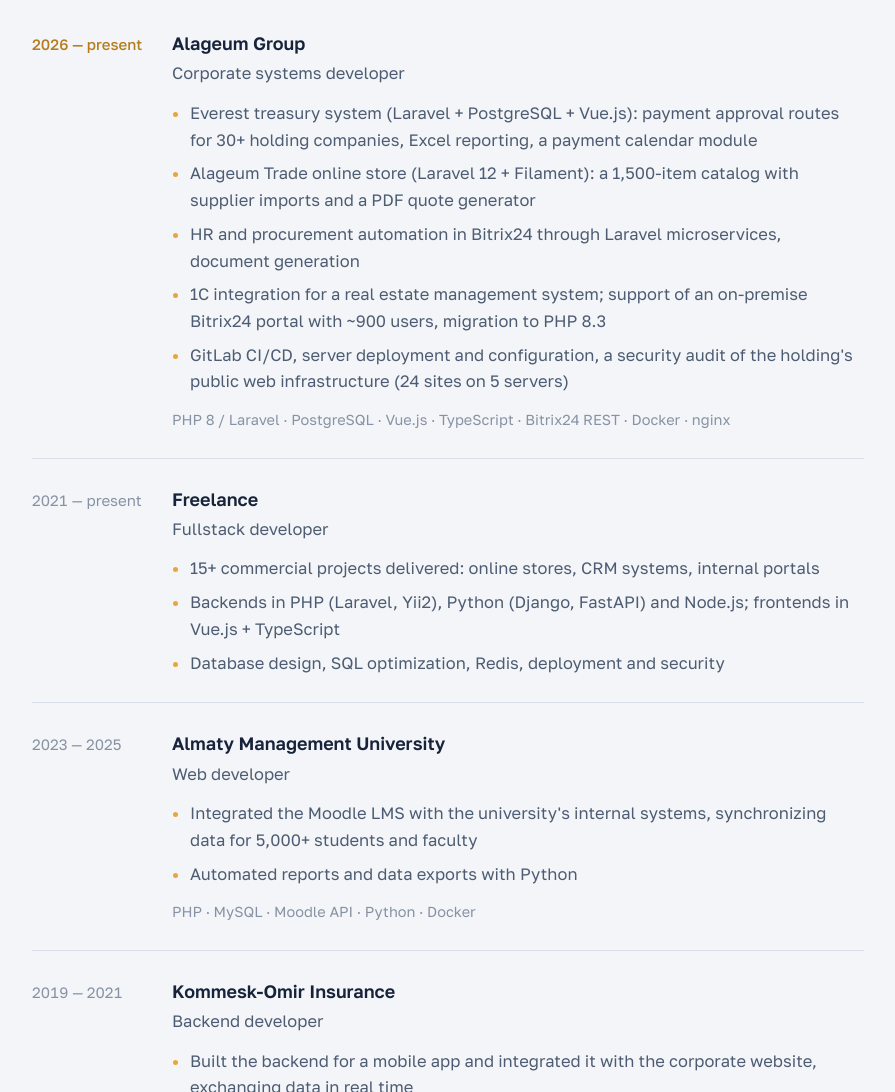
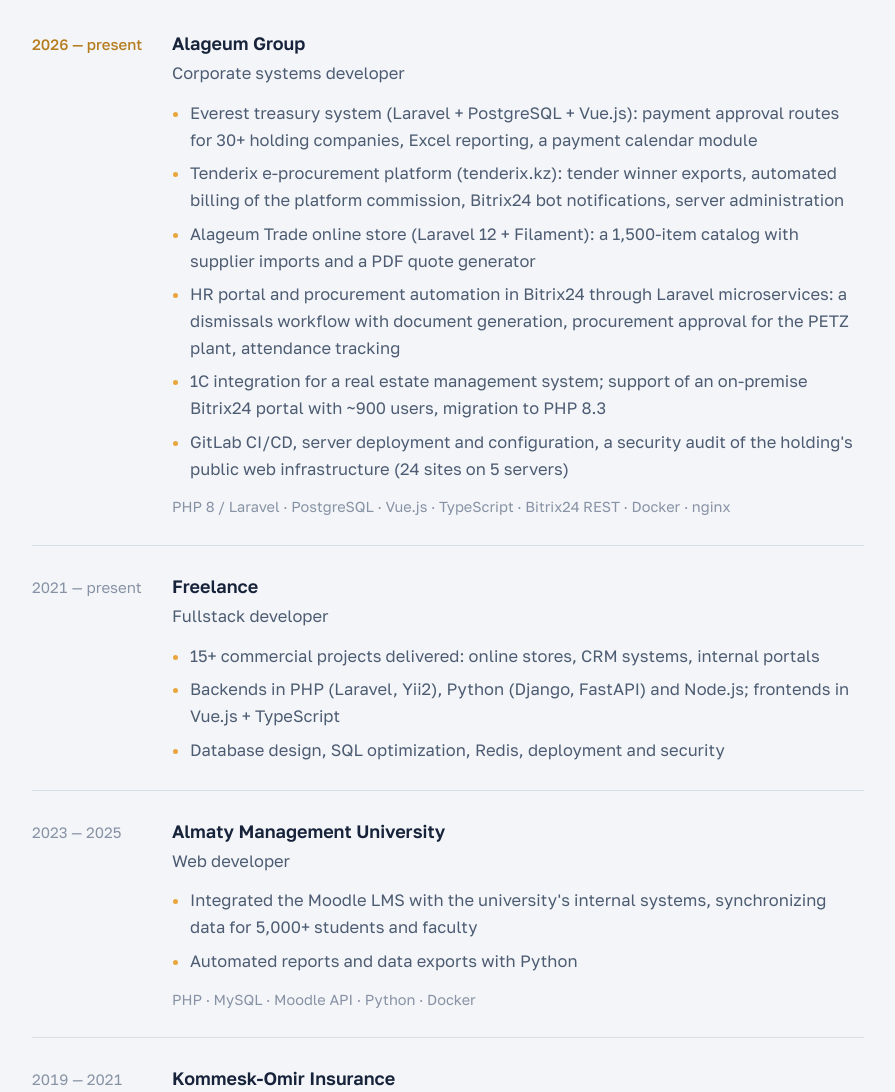
Before and after one commit to 941215300225/941215300225.github.io, a plain HTML site: page index.html in a window 1280 px wide. Shown: the part 1708-2800 px from the top of the page, without its empty margins (192-1087 px from the left). Drawn offline with Linux system fonts and the light colour scheme.

Commit message:
Expand experience: Tenderix platform, PETZ procurement, HR portal, insurance calculator

```diff
--- a/index.html
+++ b/index.html
@@ -377,10 +377,14 @@
           <li>Everest treasury system (Laravel + PostgreSQL + Vue.js): payment
           approval routes for 30+ holding companies, Excel reporting,
           a payment calendar module</li>
+          <li>Tenderix e-procurement platform (tenderix.kz): tender winner exports,
+          automated billing of the platform commission, Bitrix24 bot notifications,
+          server administration</li>
           <li>Alageum Trade online store (Laravel 12 + Filament): a 1,500-item
           catalog with supplier imports and a PDF quote generator</li>
-          <li>HR and procurement automation in Bitrix24 through Laravel
-          microservices, document generation</li>
+          <li>HR portal and procurement automation in Bitrix24 through Laravel
+          microservices: a dismissals workflow with document generation,
+          procurement approval for the PETZ plant, attendance tracking</li>
           <li>1C integration for a real estate management system; support of
           an on-premise Bitrix24 portal with ~900 users, migration to PHP 8.3</li>
           <li>GitLab CI/CD, server deployment and configuration, a security
@@ -427,6 +431,8 @@
         <ul>
           <li>Built the backend for a mobile app and integrated it with the
           corporate website, exchanging data in real time</li>
+          <li>Developed an insurance product calculator and a payment keyboard
+          for paying policies online</li>
           <li>Refactored 20,000+ lines of code, cutting server load by a quarter</li>
           <li>Data protection: JWT, access control, hashing</li>
         </ul>
@@ -443,6 +449,7 @@
           <li>Corporate and promo websites: from responsive layouts to custom
           plugins, error monitoring, code review and git-flow in the team</li>
         </ul>
+        <div class="stack">PHP · JavaScript · MySQL · Java · Android Studio</div>
       </div>
     </div>
   </section>
```
